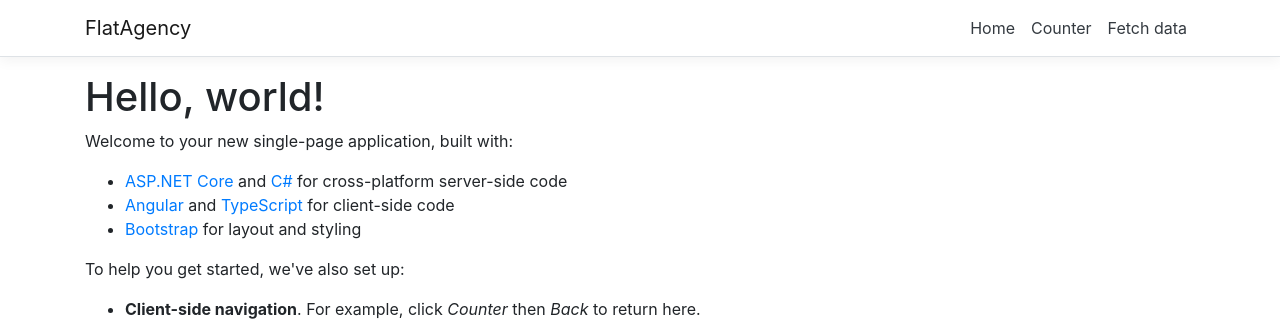
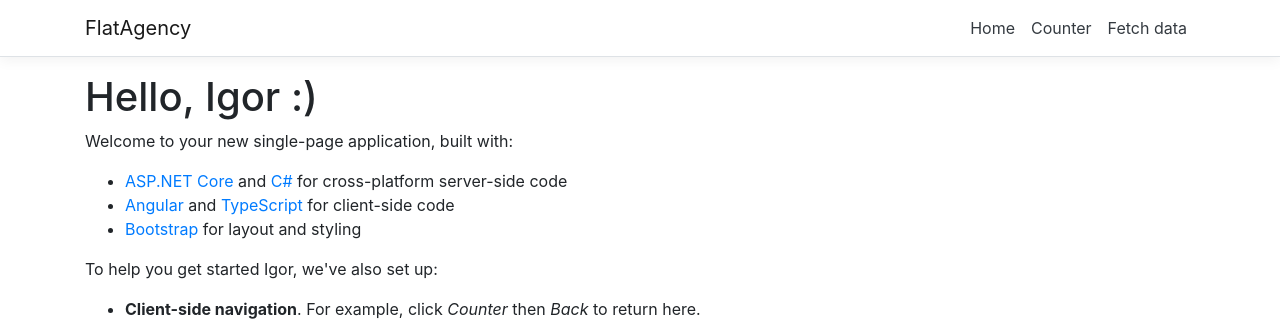
Before and after one commit to igorkol1/FlatAgency, an Angular app in the folder FlatAgency/ClientApp/: page / in a window 1280 px wide. Shown: the top 324 px of the page. Built offline with nearby package versions, Linux system fonts and the light colour scheme.

Commit message:
Initial commit

```diff
--- a/FlatAgency/ClientApp/src/app/home/home.component.html
+++ b/FlatAgency/ClientApp/src/app/home/home.component.html
@@ -1,11 +1,11 @@
-<h1>Hello, world!</h1>
+<h1>Hello, Igor :)</h1>
 <p>Welcome to your new single-page application, built with:</p>
 <ul>
   <li><a href='https://get.asp.net/'>ASP.NET Core</a> and <a href='https://msdn.microsoft.com/en-us/library/67ef8sbd.aspx'>C#</a> for cross-platform server-side code</li>
   <li><a href='https://angular.io/'>Angular</a> and <a href='http://www.typescriptlang.org/'>TypeScript</a> for client-side code</li>
   <li><a href='http://getbootstrap.com/'>Bootstrap</a> for layout and styling</li>
 </ul>
-<p>To help you get started, we've also set up:</p>
+<p>To help you get started Igor, we've also set up:</p>
 <ul>
   <li><strong>Client-side navigation</strong>. For example, click <em>Counter</em> then <em>Back</em> to return here.</li>
   <li><strong>Angular CLI integration</strong>. In development mode, there's no need to run <code>ng serve</code>. It runs in the background automatically, so your client-side resources are dynamically built on demand and the page refreshes when you modify any file.</li>
```
Also changed, not shown: 2 other files (tests, documents, lock files or other folders).
